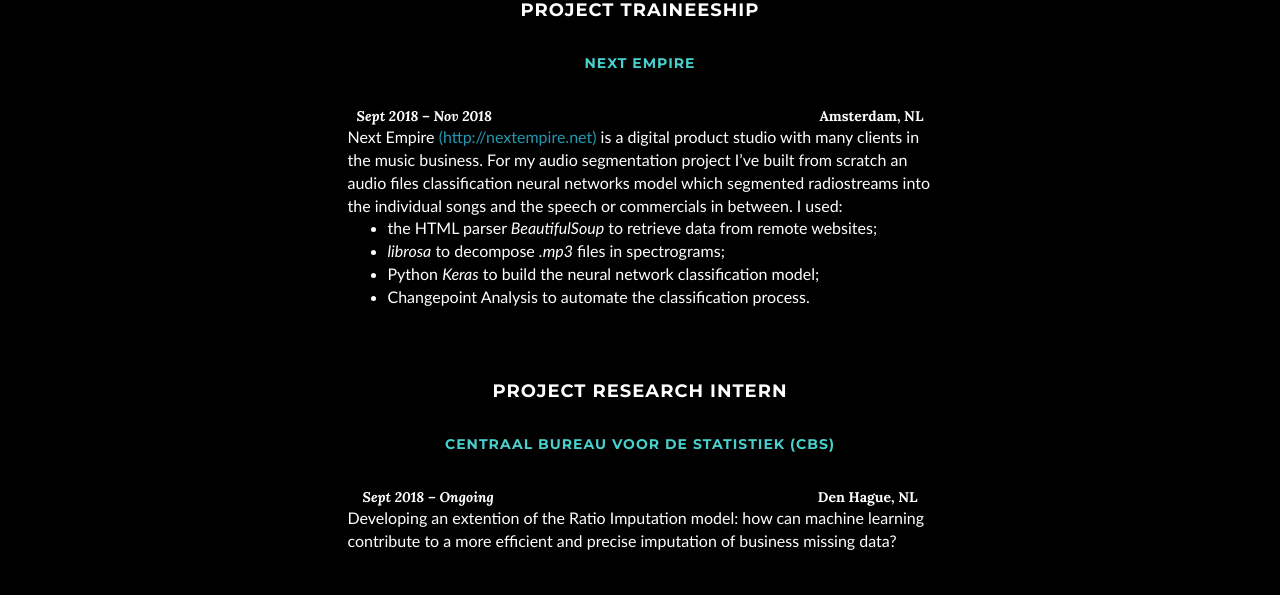
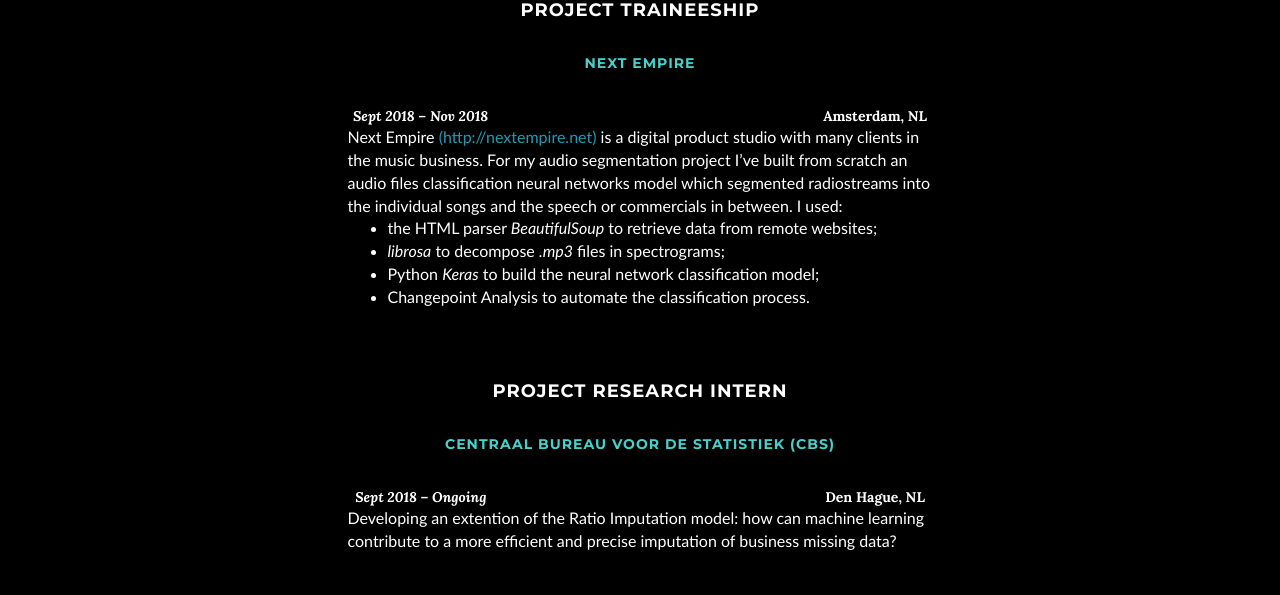
Before and after one commit to AgneseG/AgneseG.github.io, a Jekyll site: the page built from index.html, in a window 1280 px wide and 900 px high, scrolled down 1417 px. Shown: the part 150-745 px from the top of the window. Built offline with Jekyll 4.4.1, drawn with Linux system fonts in a browser that asks for light colours.

Commit message:
Update about.html

```diff
--- a/_includes/about.html
+++ b/_includes/about.html
@@ -29,7 +29,7 @@
                         <div class="cntr">
 <h4 >Project Traineeship</h4>
 <h5  style="color:#48D1CC">Next Empire</h5>
-<strong  style="text-align: left;"><em>Sept 2018 &ndash; Nov 2018</em> &nbsp;&nbsp;&nbsp;&nbsp;&nbsp;&nbsp;&nbsp;&nbsp;&nbsp;&nbsp;&nbsp;&nbsp;&nbsp;&nbsp; &nbsp;&nbsp;&nbsp; &nbsp;&nbsp;&nbsp;&nbsp;&nbsp;&nbsp; &nbsp; &nbsp; &nbsp; &nbsp; &nbsp; &nbsp; &nbsp; &nbsp; &nbsp; &nbsp;&nbsp; &nbsp; &nbsp; &nbsp; &nbsp; &nbsp;&nbsp; &nbsp; &nbsp; &nbsp; &nbsp; &nbsp;  &nbsp; &nbsp; &nbsp; &nbsp; &nbsp; &nbsp; &nbsp; &nbsp; &nbsp; &nbsp; Amsterdam, NL</strong>
+<strong  style="text-align: left;"><em>Sept 2018 &ndash; Nov 2018</em> &nbsp;&nbsp;&nbsp;&nbsp;&nbsp;&nbsp;&nbsp;&nbsp;&nbsp;&nbsp;&nbsp;&nbsp;&nbsp;&nbsp;&nbsp;&nbsp; &nbsp;&nbsp;&nbsp; &nbsp;&nbsp;&nbsp;&nbsp;&nbsp;&nbsp; &nbsp; &nbsp; &nbsp; &nbsp; &nbsp; &nbsp; &nbsp; &nbsp; &nbsp; &nbsp;&nbsp; &nbsp; &nbsp; &nbsp; &nbsp; &nbsp;&nbsp; &nbsp; &nbsp; &nbsp; &nbsp; &nbsp;  &nbsp; &nbsp; &nbsp; &nbsp; &nbsp; &nbsp; &nbsp; &nbsp; &nbsp; &nbsp; Amsterdam, NL</strong>
 <div style="font-family:Optima;font-size:16px;font-weight:500;text-align: left;">Next Empire <a href="http://nextempire.net">(http://nextempire.net)</a>&nbsp;is a digital product studio with many clients in the music business. For my audio segmentation project I&rsquo;ve built from scratch an audio files classification neural networks model which segmented radiostreams into the individual songs and the speech or commercials in between. I used:</div>
 <ul>
 <li  style="font-family:Optima;font-size:16px;font-weight:500;text-align: left;">the HTML parser <em>BeautifulSoup</em> to retrieve data from remote websites;</li>
@@ -42,7 +42,7 @@
                     <div class="cntr">
 <h4 >Project Research Intern</h4>
 <h5 style="color:#48D1CC">Centraal Bureau voor de Statistiek (CBS)</h5>
-<strong  style="text-align: left;"><em>Sept 2018 &ndash; Ongoing &nbsp;</em> &nbsp;&nbsp;&nbsp;&nbsp;&nbsp;&nbsp;&nbsp;&nbsp;&nbsp; &nbsp;&nbsp;&nbsp; &nbsp;&nbsp;&nbsp;&nbsp;&nbsp;&nbsp;&nbsp;&nbsp;&nbsp;&nbsp;&nbsp;&nbsp; &nbsp; &nbsp;  &nbsp; &nbsp; &nbsp; &nbsp; &nbsp; &nbsp; &nbsp; &nbsp;&nbsp; &nbsp; &nbsp; &nbsp; &nbsp; &nbsp;&nbsp; &nbsp; &nbsp; &nbsp; &nbsp; &nbsp;  &nbsp; &nbsp; &nbsp; &nbsp; &nbsp; &nbsp; &nbsp; &nbsp; Den Hague, NL</strong>
+<strong  style="text-align: left;"><em>Sept 2018 &ndash; Ongoing &nbsp;</em> &nbsp;&nbsp;&nbsp;&nbsp;&nbsp;&nbsp;&nbsp;&nbsp;&nbsp;&nbsp;&nbsp;&nbsp;&nbsp; &nbsp;&nbsp;&nbsp; &nbsp;&nbsp;&nbsp;&nbsp;&nbsp;&nbsp;&nbsp;&nbsp;&nbsp;&nbsp;&nbsp;&nbsp; &nbsp; &nbsp;  &nbsp; &nbsp; &nbsp; &nbsp; &nbsp; &nbsp; &nbsp; &nbsp;&nbsp; &nbsp; &nbsp; &nbsp; &nbsp; &nbsp;&nbsp; &nbsp; &nbsp; &nbsp; &nbsp; &nbsp;  &nbsp; &nbsp; &nbsp; &nbsp; &nbsp; &nbsp; &nbsp; &nbsp; Den Hague, NL</strong>
 
 <div style="font-family:Optima;font-size:16px;font-weight:500;text-align: left;">Developing an extention of the Ratio Imputation model: how can machine learning contribute to a more efficient and precise imputation of business missing data?</div>
 <h5  style="color:black">I</h5>
```
